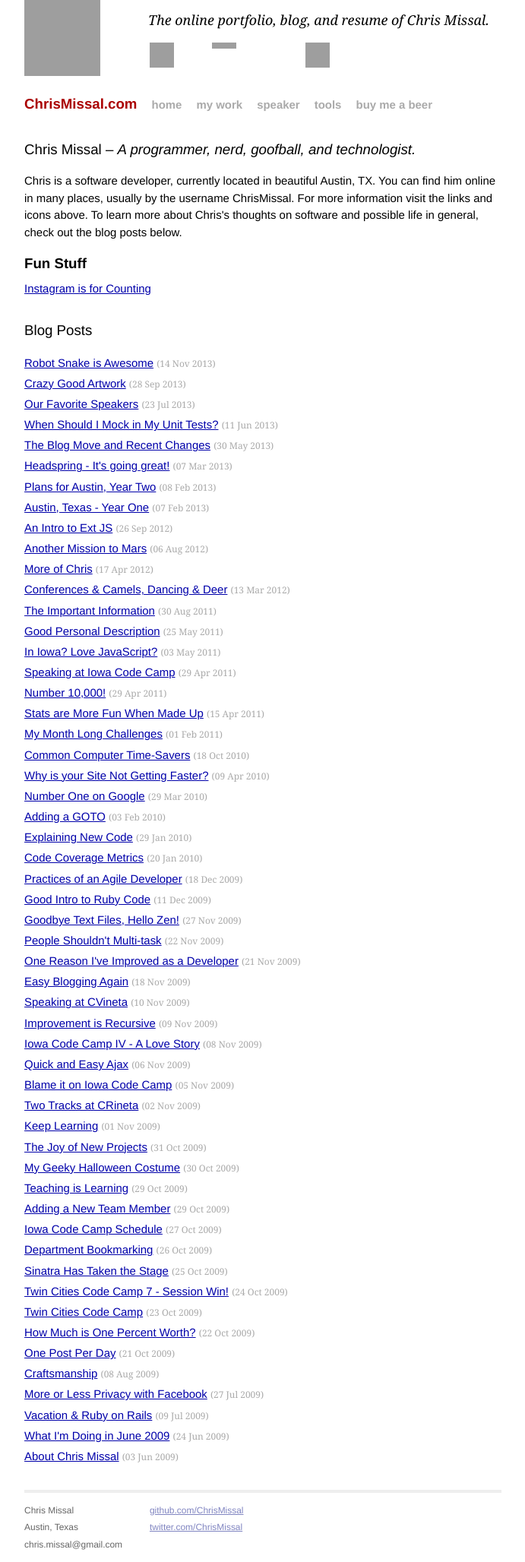
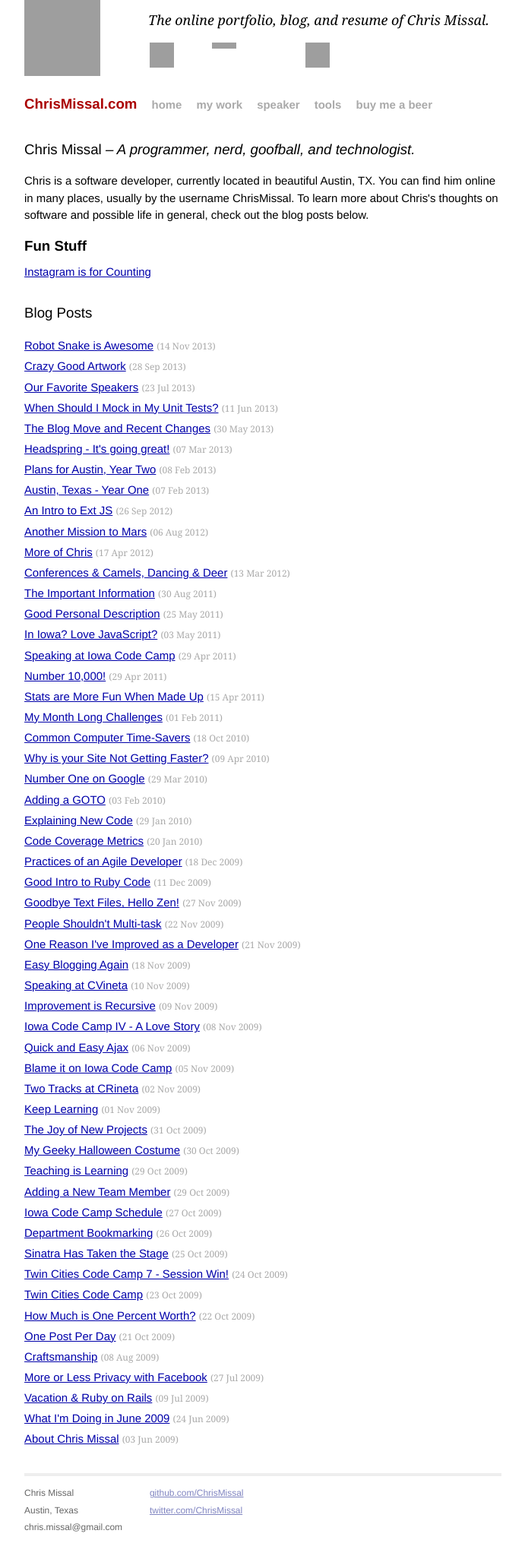
Before and after one commit to ChrisMissal/chrismissal.github.io, a Jekyll site: the page built from index.html, in a window 1280 px wide, cut to the strip 0-2056 px from the top of the page. Shown: the whole strip at 76% size, without its empty margins (294-985 px from the left). Built offline with Jekyll 4.4.1, drawn with Linux system fonts in a browser that asks for light colours; after the commit the page ends 2034 px from its top, so only the background shows below that; grey boxes are pictures that could not be loaded.

Commit message:
fixes mobile styling and some text coloring

```diff
--- a/_layouts/default.html
+++ b/_layouts/default.html
@@ -35,7 +35,7 @@
 
         <div class="container">
           <div class="site">
-            <div class="row tops">
+            <div class="mobile-hide row tops">
               <div class="col_3_4_4 avatar">
                 <img src="http://en.gravatar.com/userimage/4942425/e3b300f85ae409555a9e47ff4114ea4a.jpg?size=100" alt="Chris" title="Chris" />
               </div>
@@ -52,13 +52,19 @@
                 </ul>
               </div>
             </div>
-            <div class="header">
+            <div class="header mobile-hide">
               <h1 class="title"><a href="/">{{ site.name }}</a></h1>
               <a class="extra" href="/">home</a>
               <a class="extra" href="/work">my work</a>
               <a class="extra" href="/speaker">speaker</a>
               <a class="extra" href="/tools">tools</a>
               <a class="extra" href="https://www.dwolla.com/hub/812-449-3191?amount=4.00&memo=Cheers!">buy me a beer</a>
+            </div>
+            <div class="header mobile-only">
+              <a class="extra" href="/">home</a>
+              <a class="extra" href="/work">my work</a>
+              <a class="extra" href="/speaker">speaker</a>
+              <a class="extra" href="/tools">tools</a>
             </div>
 
                 {{ content }}
--- a/css/main.css
+++ b/css/main.css
@@ -27,7 +27,7 @@
 
 a         { color: #00a; }
 a:hover   { color: #000; }
-a:visited { color: #a0a; }
+a:visited { color: #57c; }
 
 table {
   font-size: inherit;
@@ -73,7 +73,7 @@
 .site {
   font-size: 115%;
   text-align: left;
-  width: 42em;
+  max-width: 42em;
   margin: 0 auto 2em;
   line-height: 1.5em;
 }
@@ -96,9 +96,14 @@
   color: #000;
 }
 
+.site .mobile-only a.extra {
+  margin-left: 0 !important;
+  margin-right: 1em !important;
+}
 .site .header a.extra {
   color: #aaa;
   margin-left: 1em;
+  margin-right: 0;
 }
 
 .site .header a.extra:hover {
--- a/index.html
+++ b/index.html
@@ -6,8 +6,8 @@
 <div id="home">
 	<section>
 		<article>
-			<h1>Chris Missal &ndash; <em>A programmer, nerd, goofball, and technologist.</em></h1>
-			<p>Chris is a software developer, currently located in beautiful Austin, TX. You can find him online in many places, usually by the username {{ site.username }}. For more information visit the links and icons above. To learn more about Chris's thoughts on software and possible life in general, check out the blog posts below.</p>
+			<h1>Chris Missal<em class="mobile-hide"> &ndash; A programmer, nerd, goofball, and technologist.</em></h1>
+			<p>Chris is a software developer, currently located in beautiful Austin, TX. You can find him online in many places, usually by the username {{ site.username }}. To learn more about Chris's thoughts on software and possible life in general, check out the blog posts below.</p>
 		</article>
 	</section>
 	<section>
```
Also changed, not shown: css/werewolf.css.
